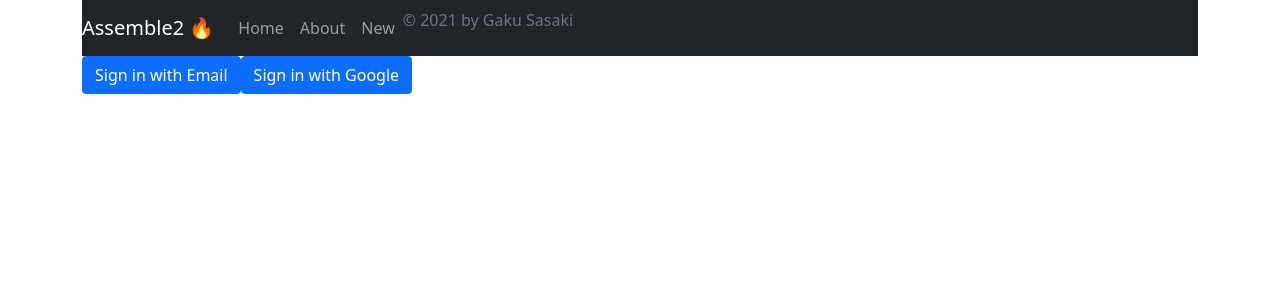
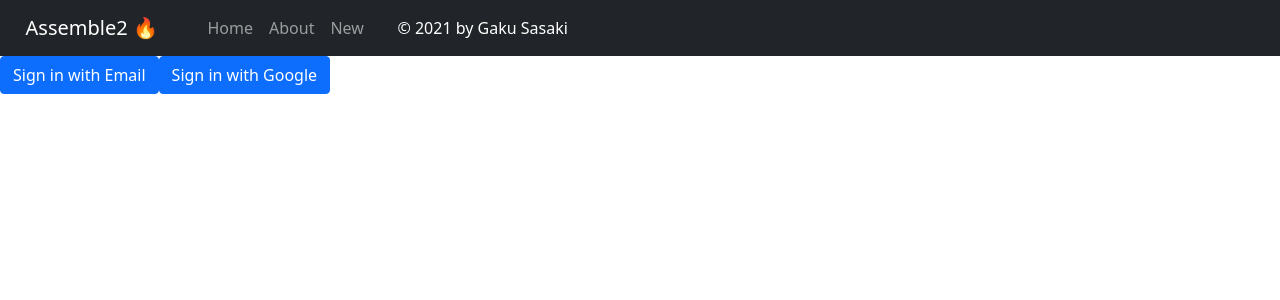
Before and after one commit to gsasaki23/assemble2, a React (Create React App) app: page / in a window 1280 px wide. Shown: the top 300 px of the page. Built offline with nearby package versions, Linux system fonts and the light colour scheme.

Commit message:
navbar styling

```diff
--- a/src/App.css
+++ b/src/App.css
@@ -1,20 +1,8 @@
-.container {
-  max-width: 100%;
-  padding: 0;
-}
-
-.w-15p {
-  width: 15%;
-}
-.w-25p {
-  width: 25%;
-}
-.w-50p {
-  width: 50%;
-}
-.w-75p {
-  width: 75%;
-}
+/* General Use */
+.w-15p { width: 15%; }
+.w-25p { width: 25%; }
+.w-50p { width: 50%; }
+.w-75p { width: 75%; }
 
 .d-b {
   display: block
@@ -43,6 +31,12 @@
 }
 .c-y {
   background-color: yellow;
+}
+
+/* Navbar */
+.navbar-margin {
+  margin-left: 2%;
+  margin-left: 2%;
 }
 
 /* Home Sections */
--- a/src/App.js
+++ b/src/App.js
@@ -14,15 +14,15 @@ import Col from 'react-bootstrap/Col';
 
 const App = () => {
   return (
-    <Container className="App">
-      <Navbar bg="dark" variant="dark">
-        <Navbar.Brand>Assemble2 🔥</Navbar.Brand>
-        <Nav className="mr-auto">
+    <>
+      <Navbar bg="dark" variant="dark" sticky="top">
+        <Navbar.Brand className="navbar-margin" href="/">Assemble2 🔥</Navbar.Brand>
+        <Nav className="navbar-margin">
           <Nav.Link href="/">Home</Nav.Link>
           <Nav.Link href="/about">About</Nav.Link>
           <Nav.Link href="/new">New</Nav.Link>
         </Nav>
-        <p className="text-muted">© 2021 by Gaku Sasaki</p>
+        <Navbar.Brand className="navbar-margin" style={{fontSize: "medium"}} href="https://github.com/gsasaki23" target="_blank" rel="noopener noreferrer">© 2021 by Gaku Sasaki</Navbar.Brand>
       </Navbar>
 
       <Row>
@@ -35,7 +35,7 @@ const App = () => {
           </Router>
         </Col>
       </Row>
-    </Container>
+    </>
   );
 };
 
```
